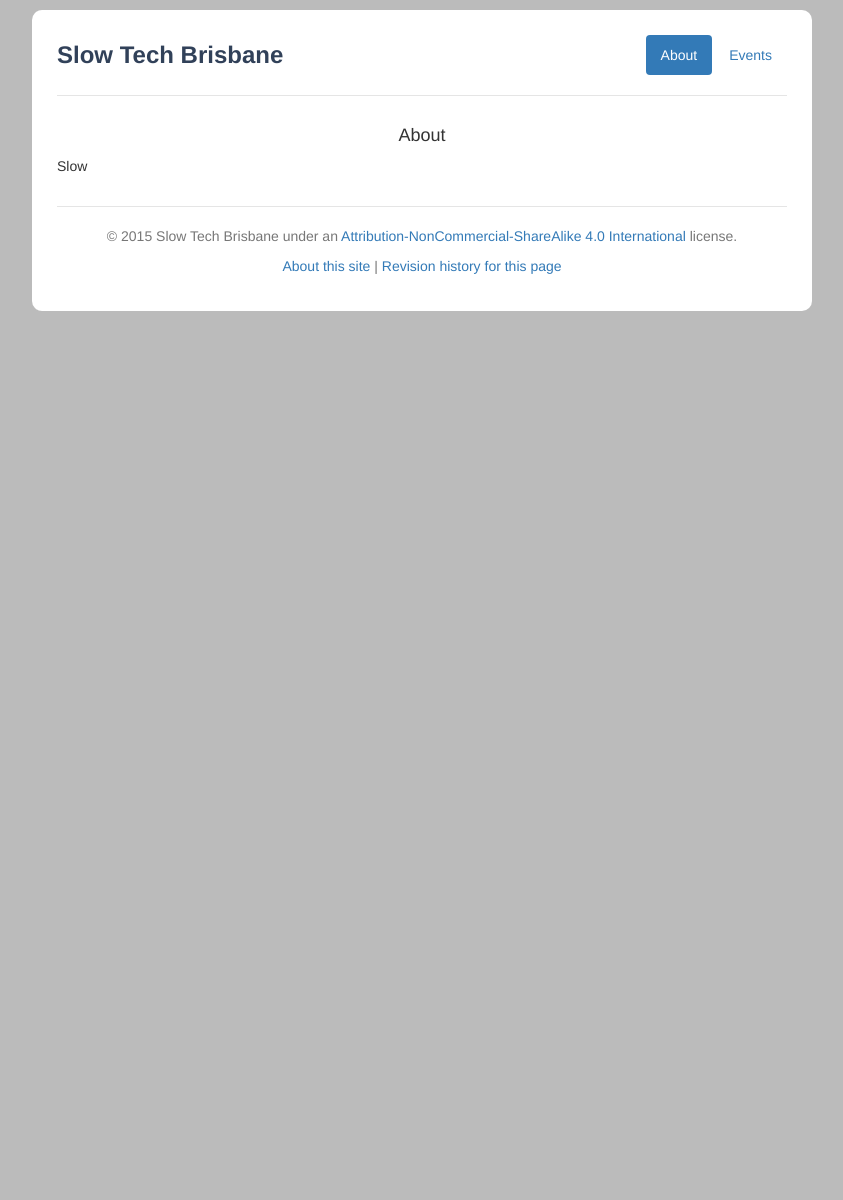
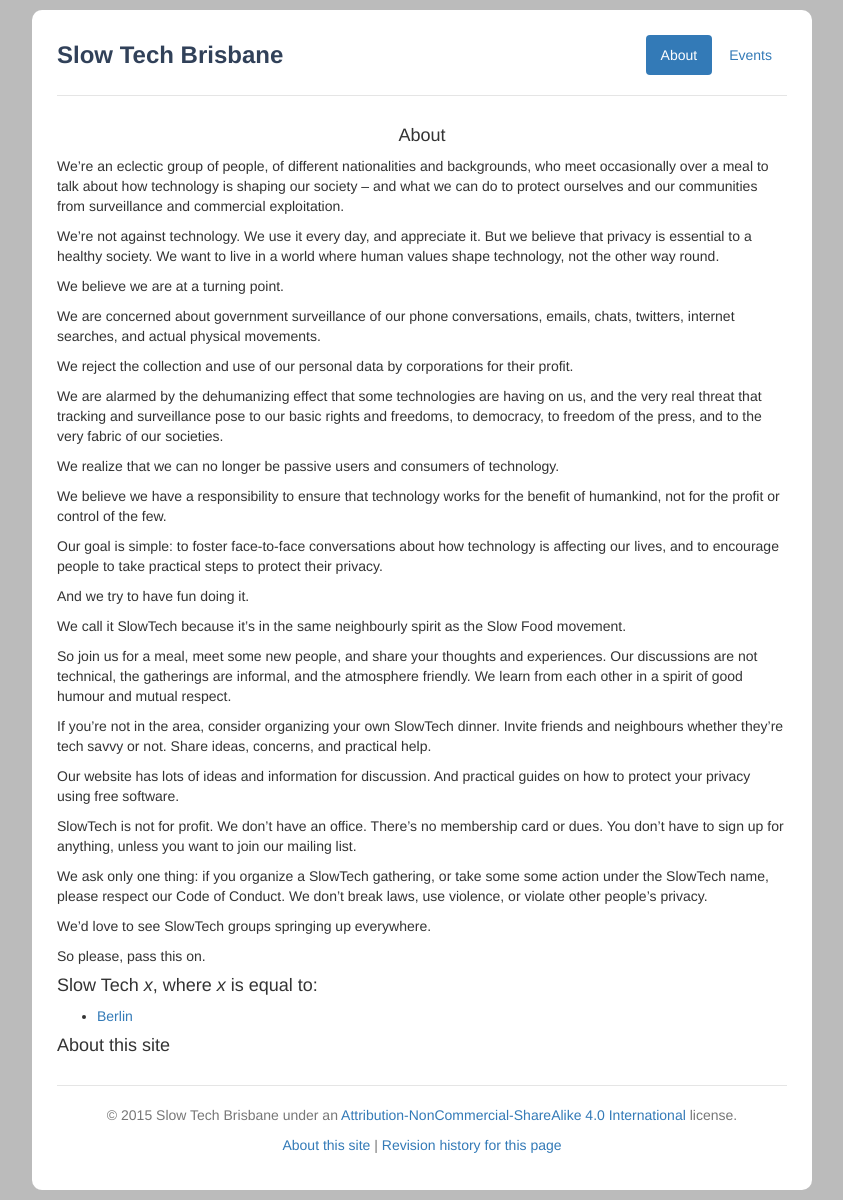
Before and after one commit to slowtechbne/slowtechbne.github.io, a Jekyll site: the page built from about.md, in a window 1280 px wide. Shown: the whole page, without its empty margins (218-1061 px from the left). Built offline with Jekyll 4.4.1, drawn with Linux system fonts in a browser that asks for light colours; before the commit the page ends 900 px from its top, so only the background shows below that.

Commit message:
Returned STBerlin spiel, for now.

```diff
--- a/about.md
+++ b/about.md
@@ -4,4 +4,47 @@
 permalink: /about/
 ---
 
-Slow
+
+
+We’re an eclectic group of people, of different nationalities and backgrounds, who meet occasionally over a meal to talk about how technology is shaping our society – and what we can do to protect ourselves and our communities from surveillance and commercial exploitation.
+
+We’re not against technology. We use it every day, and appreciate it. But we believe that privacy is essential to a healthy society. We want to live in a world where human values shape technology, not the other way round.
+
+We believe we are at a turning point.
+
+We are concerned about government surveillance of our phone conversations, emails, chats, twitters, internet searches, and actual physical movements.
+
+We reject the collection and use of our personal data by corporations for their profit.
+
+We are alarmed by the dehumanizing effect that some technologies are having on us, and the very real threat that tracking and surveillance pose to our basic rights and freedoms, to democracy, to freedom of the press, and to the very fabric of our societies.
+
+We realize that we can no longer be passive users and consumers of technology.
+
+We believe we have a responsibility to ensure that technology works for the benefit of humankind, not for the profit or control of the few.
+
+Our goal is simple: to foster face-to-face conversations about how technology is affecting our lives, and to encourage people to take practical steps to protect their privacy.
+
+And we try to have fun doing it.
+
+We call it SlowTech because it’s in the same neighbourly spirit as the Slow Food movement.
+
+So join us for a meal, meet some new people, and share your thoughts and experiences. Our discussions are not technical, the gatherings are informal, and the atmosphere friendly. We learn from each other in a spirit of good humour and mutual respect.
+
+If you’re not in the area, consider organizing your own SlowTech dinner. Invite friends and neighbours whether they’re tech savvy or not. Share ideas, concerns, and practical help.
+
+Our website has lots of ideas and information for discussion. And practical guides on how to protect your privacy using free software.
+
+SlowTech is not for profit. We don’t have an office. There’s no membership card or dues. You don’t have to sign up for anything, unless you want to join our mailing list.
+
+We ask only one thing: if you organize a SlowTech gathering, or take some some action under the SlowTech name, please respect our Code of Conduct. We don’t break laws, use violence, or violate other people’s privacy.
+
+We’d love to see SlowTech groups springing up everywhere.
+
+So please, pass this on.
+
+
+#### Slow Tech _x_, where _x_ is equal to:
+
+- [Berlin](https://slowtechberlin.de/)
+
+#### About this site
```
